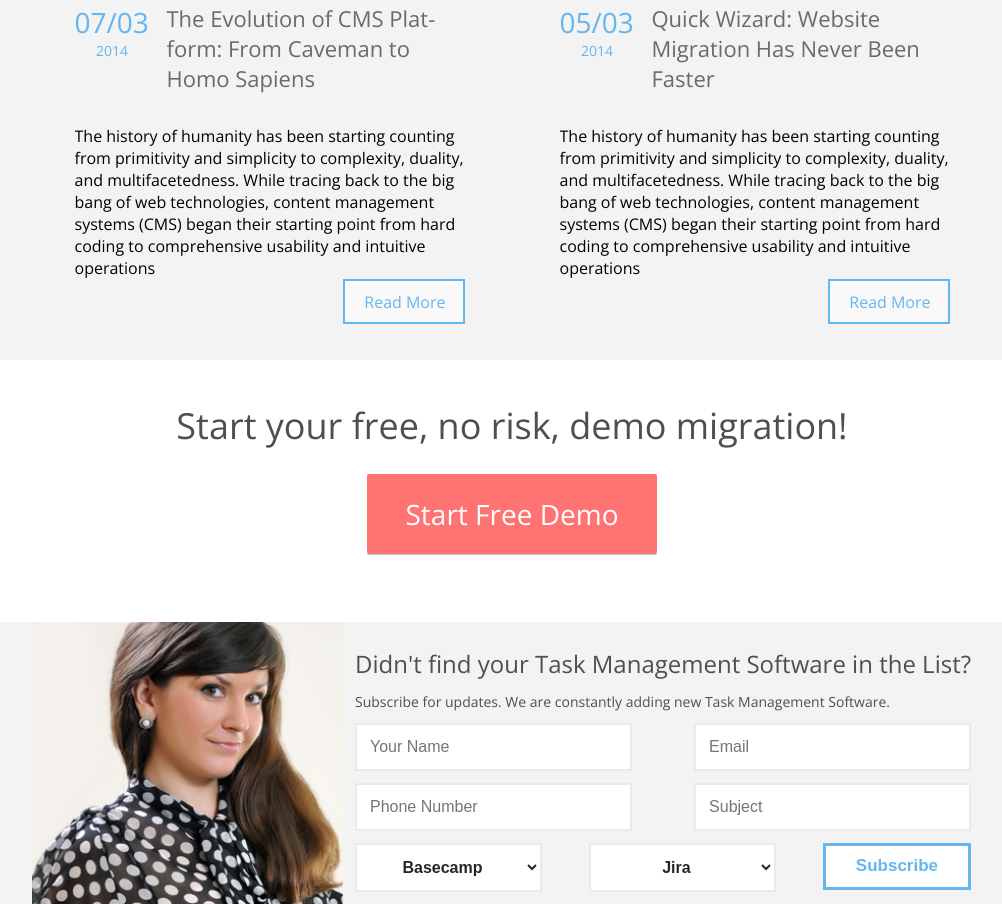
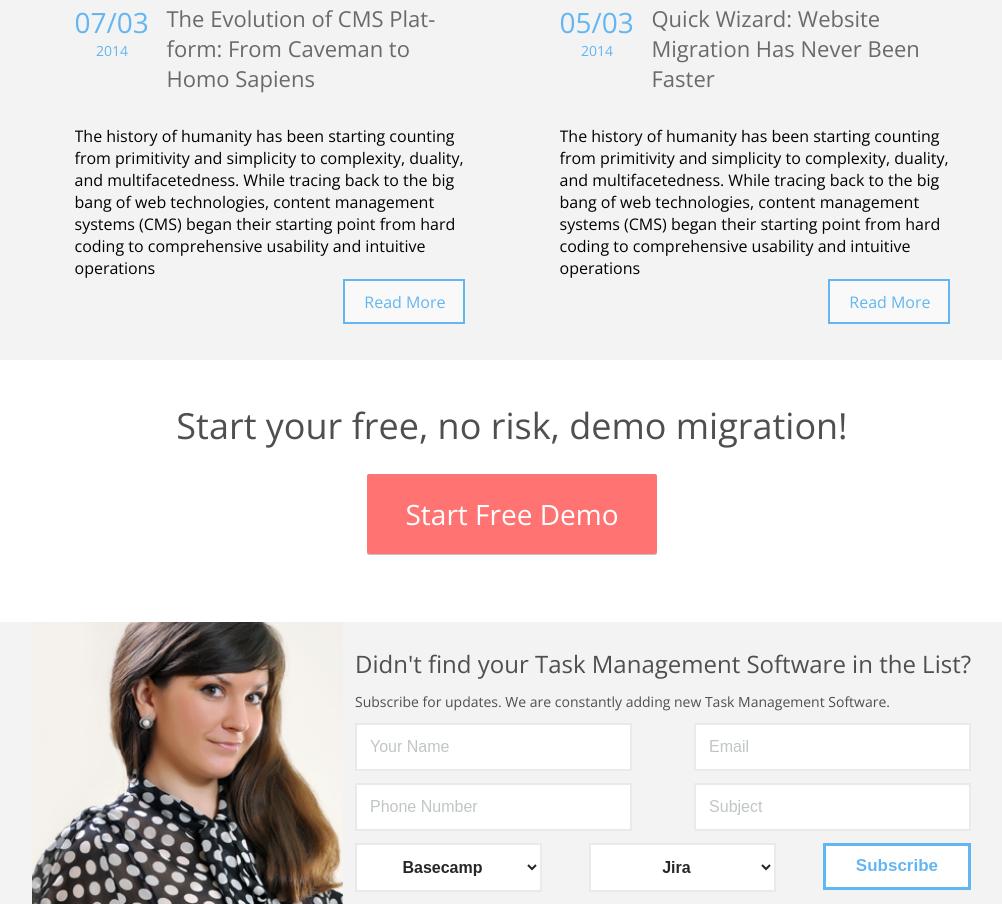
Before and after one commit to NatalyCoding/tasksat, a plain HTML site: page index.html in a window 1280 px wide. Shown: the part 2371-3275 px from the top of the page, without its empty margins (128-1130 px from the left). Drawn offline with nearby package versions, Linux system fonts and the light colour scheme.

Commit message:
fix: form placeholder text color

```diff
--- a/style.css
+++ b/style.css
@@ -707,7 +707,7 @@ with others.
         margin-bottom: 1.2rem;
     }
 
-    .form-input[placeholder] {
+    .form-input::placeholder {
         color: #c0c5c6;
         font-size: 1.6rem;
         font-weight: 400;
```
